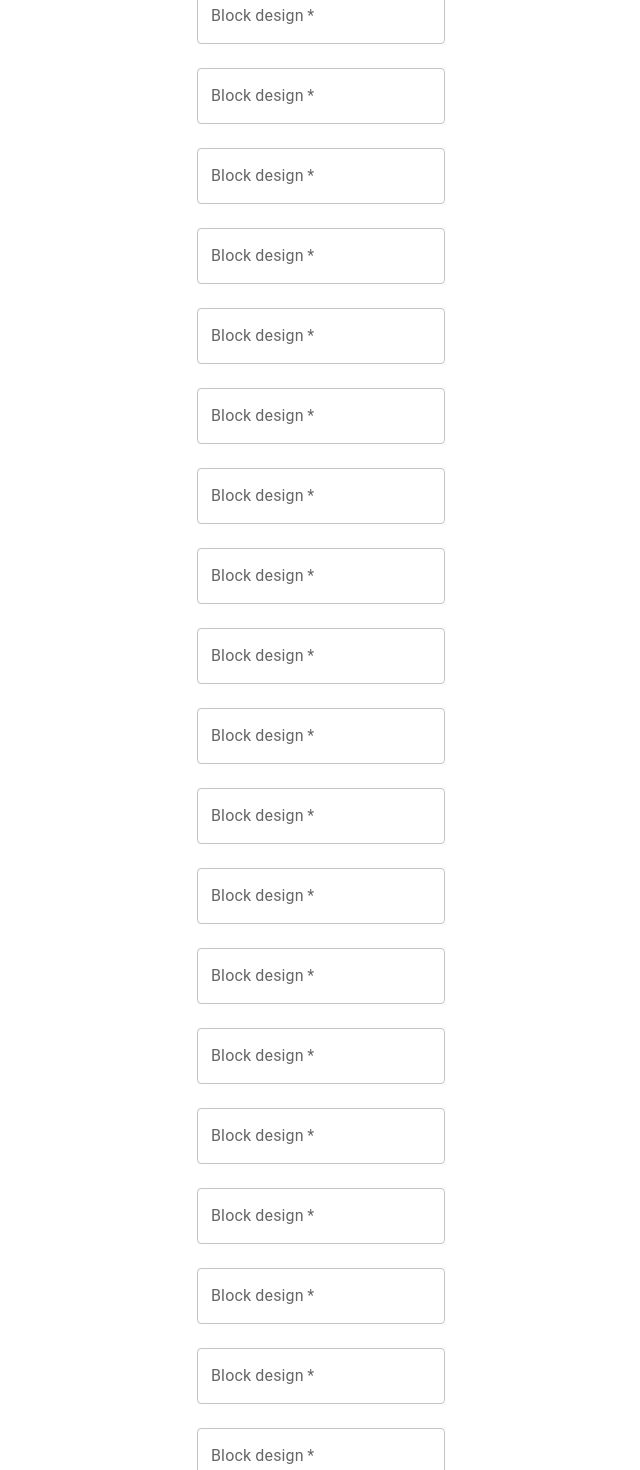
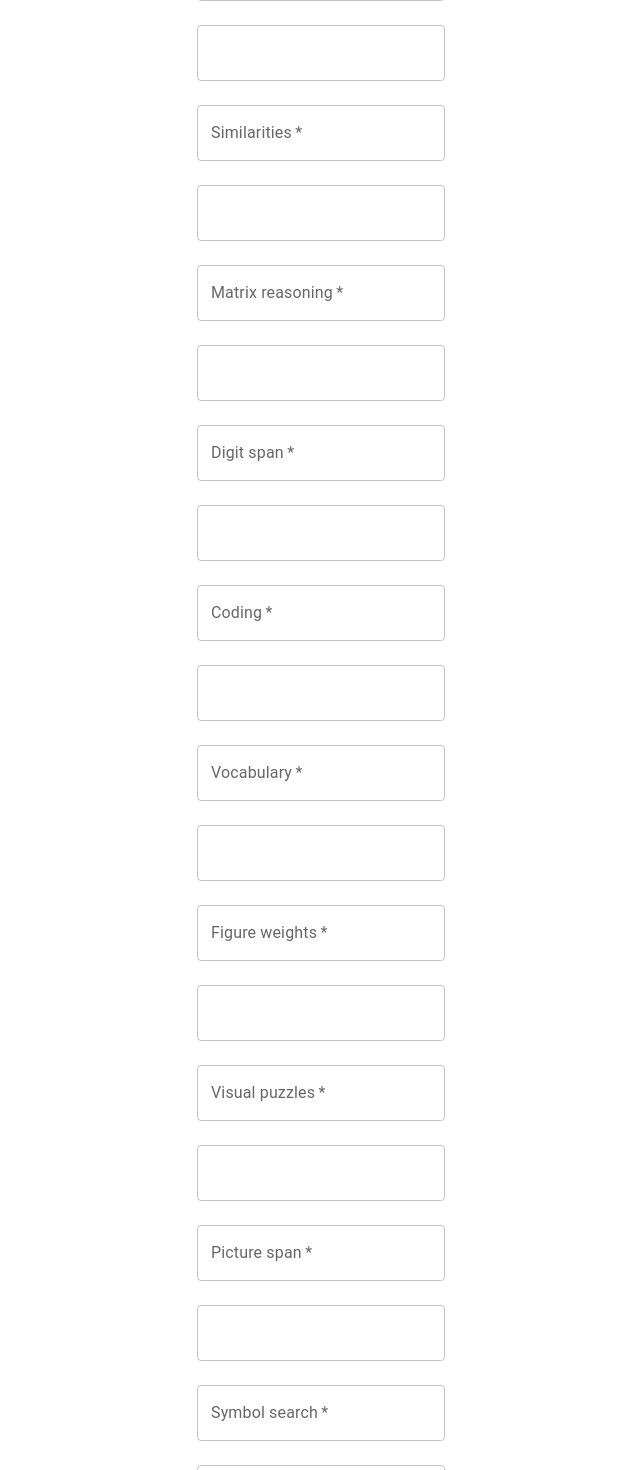
Before and after one commit to phenix1229/IQreport, a React (Vite) app in the folder Frontend/: page /scorePage in a window 1280 px wide. Shown: the part 1020-2490 px from the top of the page, without its empty margins (319-959 px from the left). Built offline with nearby package versions, Linux system fonts and the light colour scheme.

Commit message:
changes to nameAndDateForm and rawAndScaledScoreForm.

```diff
--- a/Frontend/src/components/NameAndDateForm.tsx
+++ b/Frontend/src/components/NameAndDateForm.tsx
@@ -1,7 +1,7 @@
-import {SyntheticEvent, useState} from 'react'
+import { SyntheticEvent, useState } from 'react'
 import { Button, Container, FormControl, FormGroup, TextField } from '@mui/material'
 import axios from 'axios';
-import { Navigate } from 'react-router-dom';
+// import { Navigate } from 'react-router-dom';
 
 const NameAndDateForm = () => {
     const [subjectName, setSubjectName] = useState('');
@@ -16,9 +16,22 @@ const NameAndDateForm = () => {
     const [testAgeMonth, setTestAgeMonth] = useState('');
     const [testAgeDay, setTestAgeDay] = useState('');
 
+    const submit = async (e:SyntheticEvent) => {
+      e.preventDefault();
+      try{
+      const response:any = await axios.post('http://localhost:5000/api/users/login', {
+      //   email,
+      //   password
+      }, {withCredentials:true})
+      axios.defaults.headers.common['Authorization'] = `Bearer ${response.data.token}`;
+    } catch(error:any){
+      alert(error.response.data.message)
+    }
+  }
+
     return (
-        <Container>
-        <FormControl>
+      <Container>
+      <FormControl>
       <FormGroup>
       <TextField
         required
@@ -99,6 +112,7 @@ const NameAndDateForm = () => {
         value={testAgeDay}
         onChange={(Event) => setTestAgeDay(Event.target.value)}
       />
+      <Button variant="contained" onClick={(e)=>{submit(e)}}>Submit</Button>
       </FormGroup>
       </FormControl>
         </Container>
--- a/Frontend/src/components/RawAndScaledScoreForm.tsx
+++ b/Frontend/src/components/RawAndScaledScoreForm.tsx
@@ -53,7 +53,7 @@ if(redirect){
       <TextField
         required
         margin='normal'
-        id='blockDesign'
+        id='bdRawScore'
         label="Block design"
         value={bdRawScore}
         onChange={(Event) => setBdRawScore(Event.target.value)}
@@ -61,154 +61,144 @@ if(redirect){
       <TextField
         required
         margin='normal'
-        id='blockDesign'
-        label="Block design"
-        value={bdRawScore}
-        onChange={(Event) => setBdRawScore(Event.target.value)}
+        id='bdScaledScore'
+        value={bdScaledScore}
+        onChange={(Event) => setBdScaledScore(Event.target.value)}
       />
       <TextField
         required
         margin='normal'
-        id='blockDesign'
-        label="Block design"
-        value={bdRawScore}
-        onChange={(Event) => setBdRawScore(Event.target.value)}
+        id='siRawScore'
+        label="Similarities"
+        value={siRawScore}
+        onChange={(Event) => setSiRawScore(Event.target.value)}
       />
       <TextField
         required
         margin='normal'
-        id='blockDesign'
-        label="Block design"
-        value={bdRawScore}
-        onChange={(Event) => setBdRawScore(Event.target.value)}
+        id='siScaledScore'
+        value={siScaledScore}
+        onChange={(Event) => setSiScaledScore(Event.target.value)}
       />
       <TextField
         required
         margin='normal'
-        id='blockDesign'
-        label="Block design"
-        value={bdRawScore}
-        onChange={(Event) => setBdRawScore(Event.target.value)}
+        id='mrRawScore'
+        label="Matrix reasoning"
+        value={mrRawScore}
+        onChange={(Event) => setMrRawScore(Event.target.value)}
       />
       <TextField
         required
         margin='normal'
-        id='blockDesign'
-        label="Block design"
-        value={bdRawScore}
-        onChange={(Event) => setBdRawScore(Event.target.value)}
+        id='mrScaledScore'
+        value={mrScaledScore}
+        onChange={(Event) => setMrScaledScore(Event.target.value)}
       />
       <TextField
         required
         margin='normal'
-        id='blockDesign'
-        label="Block design"
-        value={bdRawScore}
-        onChange={(Event) => setBdRawScore(Event.target.value)}
+        id='dsRawScore'
+        label="Digit span"
+        value={dsRawScore}
+        onChange={(Event) => setDsRawScore(Event.target.value)}
       />
       <TextField
         required
         margin='normal'
-        id='blockDesign'
-        label="Block design"
-        value={bdRawScore}
-        onChange={(Event) => setBdRawScore(Event.target.value)}
+        id='dsScaledScore'
+        value={dsScaledScore}
+        onChange={(Event) => setDsScaledScore(Event.target.value)}
       />
       <TextField
         required
         margin='normal'
-        id='blockDesign'
-        label="Block design"
-        value={bdRawScore}
-        onChange={(Event) => setBdRawScore(Event.target.value)}
+        id='coRawScore'
+        label="Coding"
+        value={coRawScore}
+        onChange={(Event) => setCoRawScore(Event.target.value)}
       />
       <TextField
         required
         margin='normal'
-        id='blockDesign'
-        label="Block design"
-        value={bdRawScore}
-        onChange={(Event) => setBdRawScore(Event.target.value)}
+        id='coScaledScore'
+        value={coScaledScore}
+        onChange={(Event) => setCoScaledScore(Event.target.value)}
       />
       <TextField
         required
         margin='normal'
-        id='blockDesign'
-        label="Block design"
-        value={bdRawScore}
-        onChange={(Event) => setBdRawScore(Event.target.value)}
+        id='vcRawScore'
+        label="Vocabulary"
+        value={vcRawScore}
+        onChange={(Event) => setVcRawScore(Event.target.value)}
       />
       <TextField
         required
         margin='normal'
-        id='blockDesign'
-        label="Block design"
-        value={bdRawScore}
-        onChange={(Event) => setBdRawScore(Event.target.value)}
+        id='vcScaledScore'
+        value={vcScaledScore}
+        onChange={(Event) => setVcScaledScore(Event.target.value)}
       />
       <TextField
         required
         margin='normal'
-        id='blockDesign'
-        label="Block design"
-        value={bdRawScore}
-        onChange={(Event) => setBdRawScore(Event.target.value)}
+        id='fwRawScore'
+        label="Figure weights"
+        value={fwRawScore}
+        onChange={(Event) => setFwRawScore(Event.target.value)}
       />
       <TextField
         required
         margin='normal'
-        id='blockDesign'
-        label="Block design"
-        value={bdRawScore}
-        onChange={(Event) => setBdRawScore(Event.target.value)}
+        id='fwScaledScore'
+        value={fwScaledScore}
+        onChange={(Event) => setFwScaledScore(Event.target.value)}
       />
       <TextField
         required
         margin='normal'
-        id='blockDesign'
-        label="Block design"
-        value={bdRawScore}
-        onChange={(Event) => setBdRawScore(Event.target.value)}
+        id='vpRawScore'
+        label="Visual puzzles"
+        value={vpRawScore}
+        onChange={(Event) => setVpRawScore(Event.target.value)}
       />
       <TextField
         required
         margin='normal'
-        id='blockDesign'
-        label="Block design"
-        value={bdRawScore}
-        onChange={(Event) => setBdRawScore(Event.target.value)}
+        id='vpScaledScore'
+        value={vpScaledScore}
+        onChange={(Event) => setVpScaledScore(Event.target.value)}
       />
       <TextField
         required
         margin='normal'
-        id='blockDesign'
-        label="Block design"
-        value={bdRawScore}
-        onChange={(Event) => setBdRawScore(Event.target.value)}
+        id='psRawScore'
+        label="Picture span"
+        value={psRawScore}
+        onChange={(Event) => setPsRawScore(Event.target.value)}
       />
       <TextField
         required
         margin='normal'
-        id='blockDesign'
-        label="Block design"
-        value={bdRawScore}
-        onChange={(Event) => setBdRawScore(Event.target.value)}
+        id='psScaledScore'
+        value={psScaledScore}
+        onChange={(Event) => setPsScaledScore(Event.target.value)}
       />
       <TextField
         required
         margin='normal'
-        id='blockDesign'
-        label="Block design"
-        value={bdRawScore}
-        onChange={(Event) => setBdRawScore(Event.target.value)}
+        id='ssRawScore'
+        label="Symbol search"
+        value={ssRawScore}
+        onChange={(Event) => setSsRawScore(Event.target.value)}
       />
       <TextField
         required
         margin='normal'
-        id='blockDesign'
-        label="Block design"
-        value={bdRawScore}
-        onChange={(Event) => setBdRawScore(Event.target.value)}
+        id='ssScaledScore'
+        value={ssScaledScore}
+        onChange={(Event) => setSsScaleScore(Event.target.value)}
       />
       <Button variant="contained" onClick={(e)=>{submit(e)}}>Submit</Button>
       </FormGroup>
```
